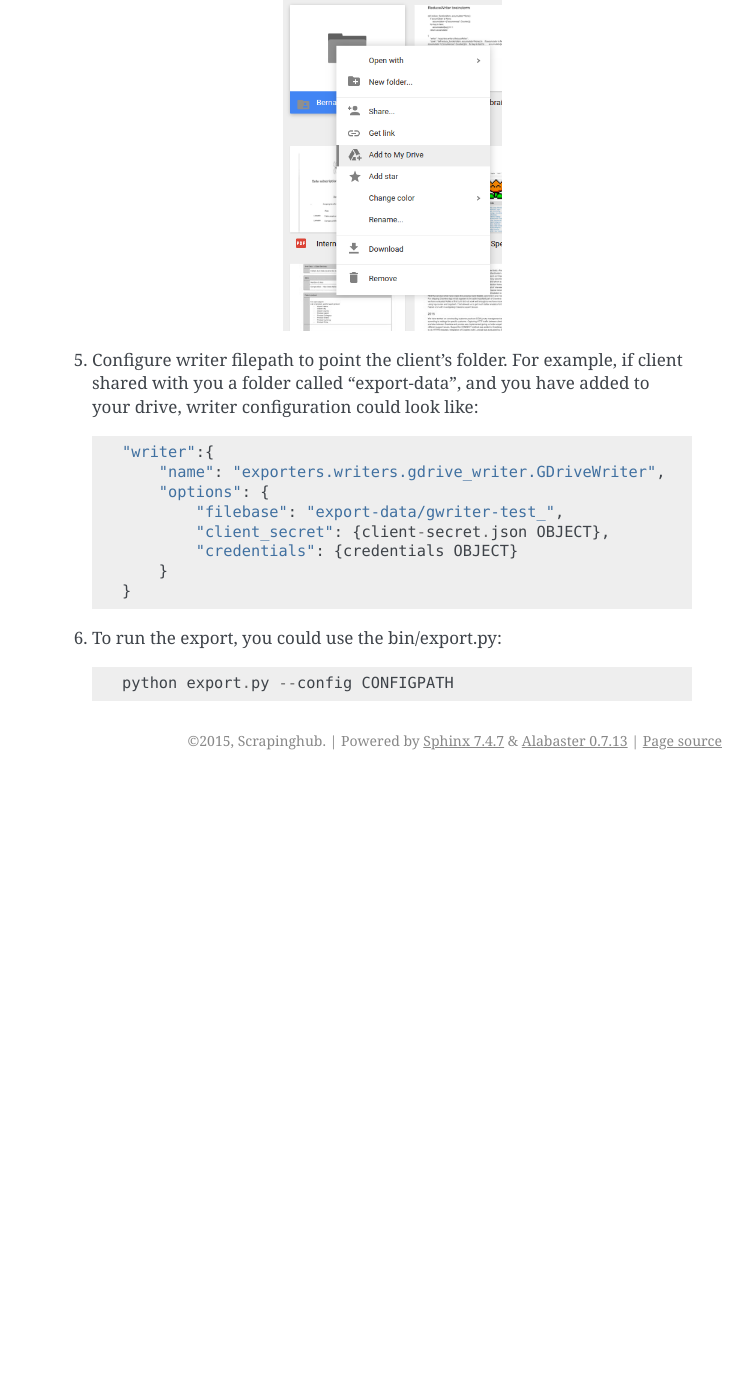
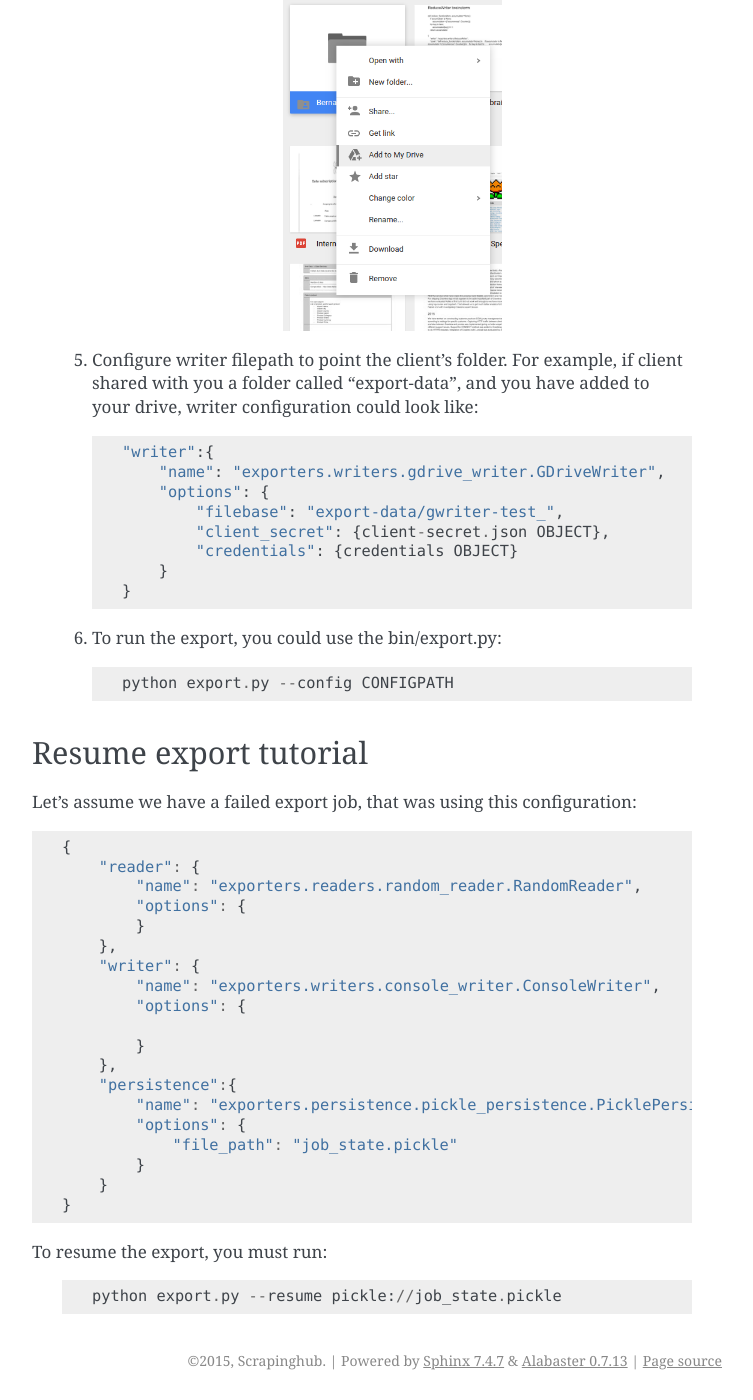
Before and after one commit to scrapinghub/exporters, a Sphinx documentation site: the page built from docs/tutorials.rst, in a window 1280 px wide and 1400 px high, scrolled down 2264 px. Shown: the whole window, without its empty margins (388-1141 px from the left). Built offline with Sphinx 7.4.7, drawn with Linux system fonts in a browser that asks for light colours; before the commit the page ends 3044 px from its top, so only the background shows below that; some of the changed text lies outside the part shown.

Commit message:
Adds resume tutorial.

```diff
--- a/docs/tutorials.rst
+++ b/docs/tutorials.rst
@@ -129,3 +129,38 @@ First two steps will only have to be done once:
      .. code-block:: python
 
         python export.py --config CONFIGPATH
+
+
+Resume export tutorial
+~~~~~~~~~~~~~~~~~~~~~~
+
+Let's assume we have a failed export job, that was using this configuration:
+
+.. code-block:: javascript
+
+    {
+        "reader": {
+            "name": "exporters.readers.random_reader.RandomReader",
+            "options": {
+            }
+        },
+        "writer": {
+            "name": "exporters.writers.console_writer.ConsoleWriter",
+            "options": {
+
+            }
+        },
+        "persistence":{
+            "name": "exporters.persistence.pickle_persistence.PicklePersistence",
+            "options": {
+                "file_path": "job_state.pickle"
+            }
+        }
+    }
+
+
+To resume the export, you must run:
+
+     .. code-block:: python
+
+        python export.py --resume pickle://job_state.pickle
```
